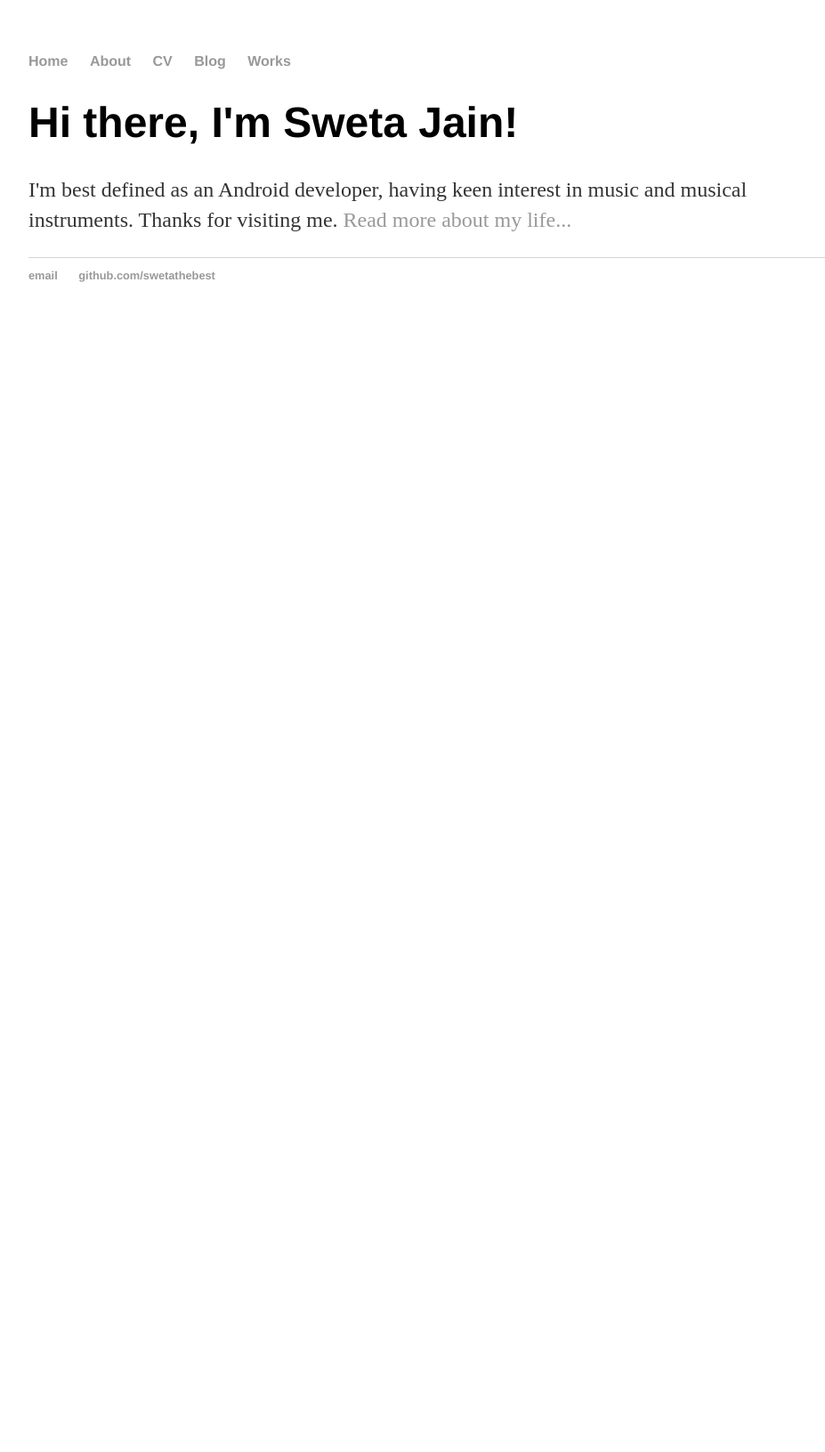
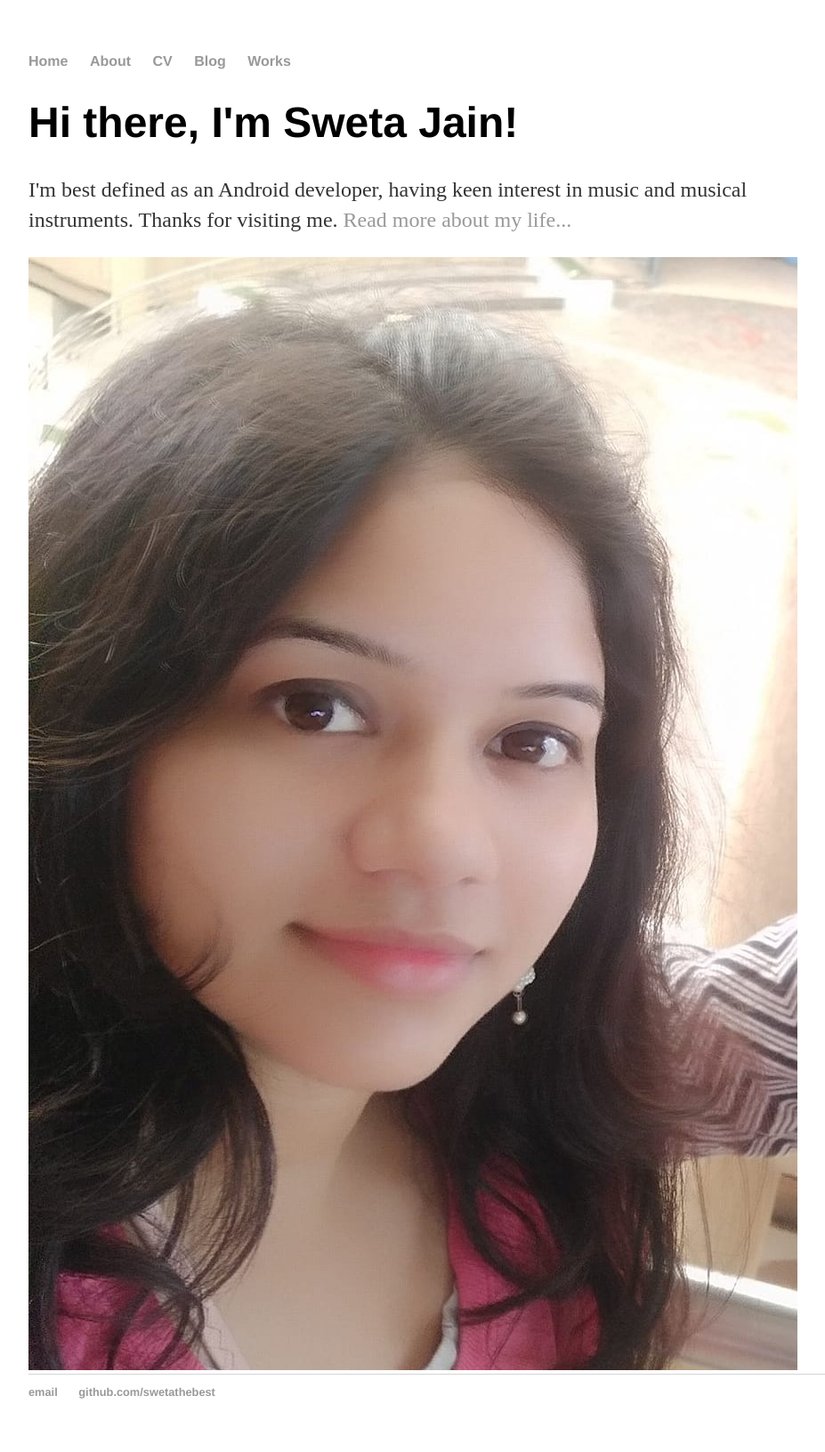
Before and after one commit to SwetaTheBest/swetathebest.github.io, a Jekyll site: the page built from index.html, in a window 1280 px wide. Shown: the whole page at 89% size, without its empty margins (160-1087 px from the left). Built offline with Jekyll 4.4.1, drawn with Linux system fonts in a browser that asks for light colours; before the commit the page ends 900 px from its top, so only the background shows below that.

Commit message:
Update default.html
added image

```diff
--- a/_layouts/default.html
+++ b/_layouts/default.html
@@ -18,6 +18,7 @@
 			<div class="container">
 
 			{{ content }}
+				<image src = "https://swetathebest.github.io/images/swetaSmall.jpg">
 
 			</div><!-- /.container -->
 			<footer>
```
